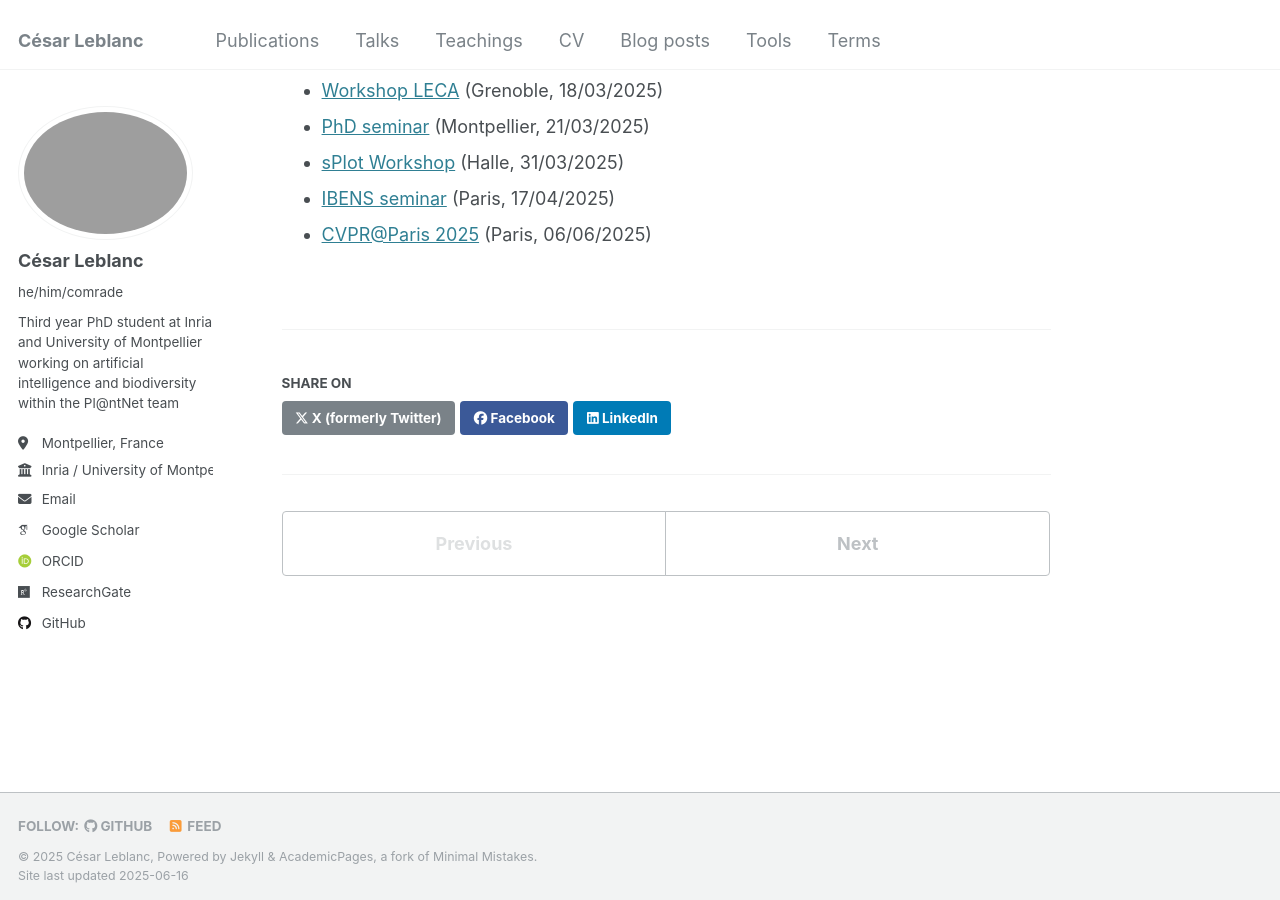
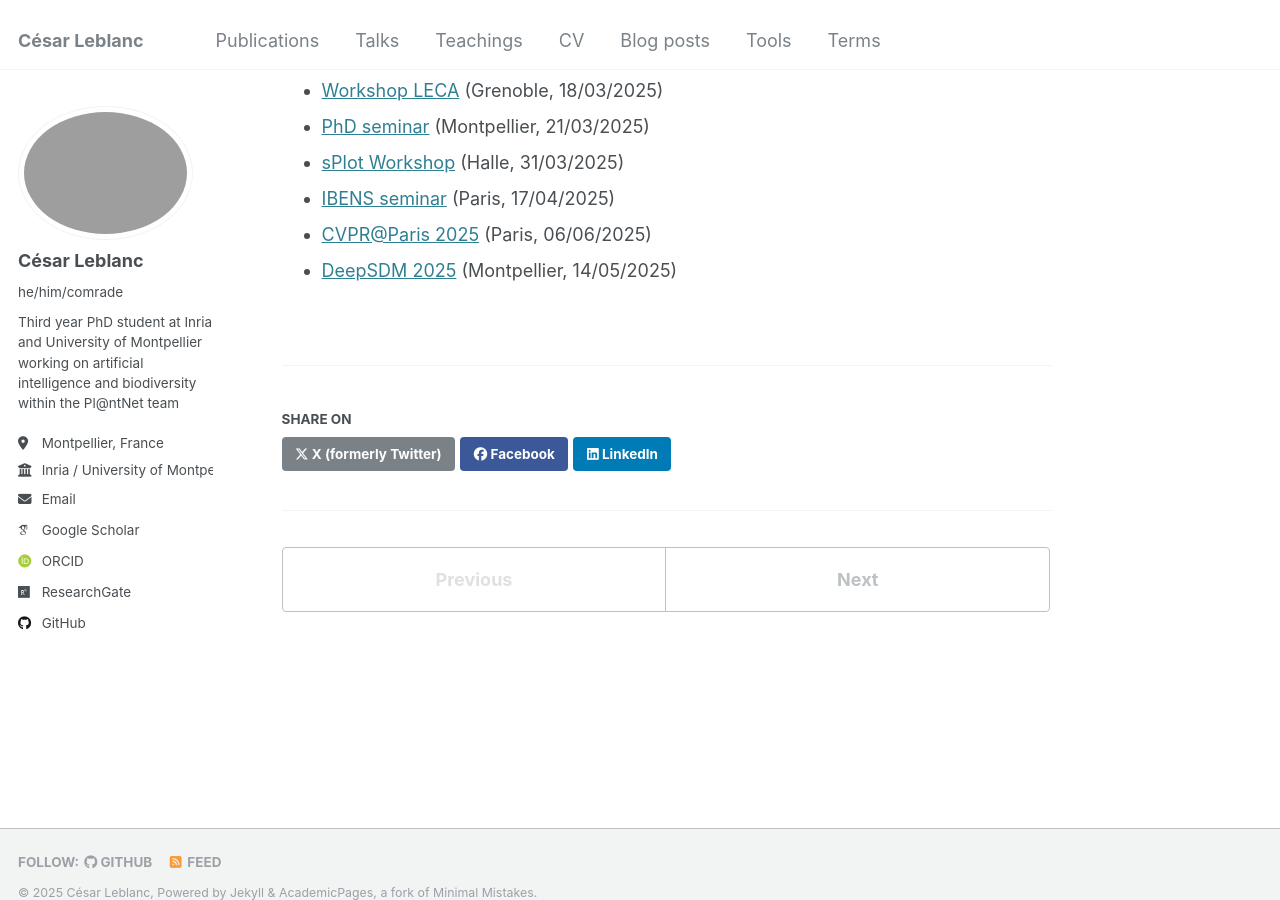
Before and after one commit to cesar-leblanc/cesar-leblanc.github.io, a Jekyll site: the page built from _talks/0000-other-talks.md, in a window 1280 px wide and 900 px high, scrolled down 482 px. Built offline with Jekyll 4.4.1, drawn with Linux system fonts in a browser that asks for light colours; some web fonts are replaced.

Commit message:
Add DeepSDM 2025

```diff
--- a/_talks/0000-other-talks.md
+++ b/_talks/0000-other-talks.md
@@ -25,3 +25,4 @@ Here is a list of some of them:
 - [sPlot Workshop](https://idiv-biodiversity.de/en/splot/default-a0c59927df.html) (Halle, 31/03/2025)
 - [IBENS seminar](https://www.ibens.bio.ens.psl.eu/spip.php?article172&lang=en) (Paris, 17/04/2025)
 - [CVPR@Paris 2025](https://cvprinparis.github.io/CVPR2025InParis/) (Paris, 06/06/2025)
+- [DeepSDM 2025](https://plantnet.org/deepsdm-2025/) (Montpellier, 14/05/2025)
```
